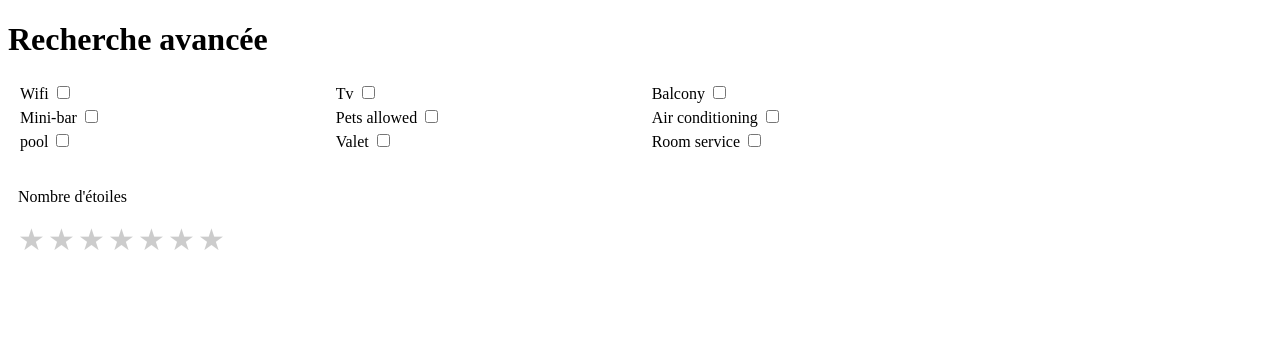
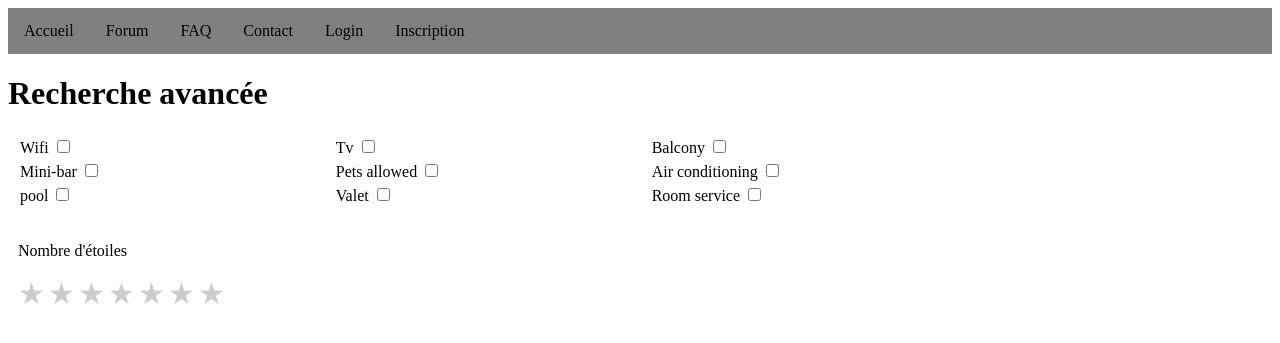
Before and after one commit to karima16/Projet_GestHostel, a PHP site: page /index.php in a window 1280 px wide. Shown: the top 343 px of the page. Run offline with PHP 8.4, Linux system fonts and the light colour scheme.

Commit message:
Switch/Case de direction vers pages

```diff
--- a/index.php
+++ b/index.php
@@ -1,11 +1,32 @@
 <?php
 session_start();
 require_once("Views/Pages/header.php");
-// require_once("view/menu/menu.php");
+require_once("Controllers/navigation.php");
 if(isset($_GET["section"])){
-	// switch ($_GET["section"]) {
+	switch ($_GET["section"]) {
+		case 'accueil':
+			require_once("Controllers/Client/HomeController.php");
+			break;
+		case 'forum':
+			break;
+		case 'faq':
+			break;
+		case 'contact':
+			break;
+		case 'login':
+			break;
+		case 'inscription':
+			break;
+		case 'profil user':
+			break;
+		case 'historique':
+			break;
+		case 'admin':
+			break;
+		case 'deconnexion':
+			break;
 
-	// }
+	}
 }
 else {
 	require_once("Controllers/Client/rechercheAvancer.html");
```
